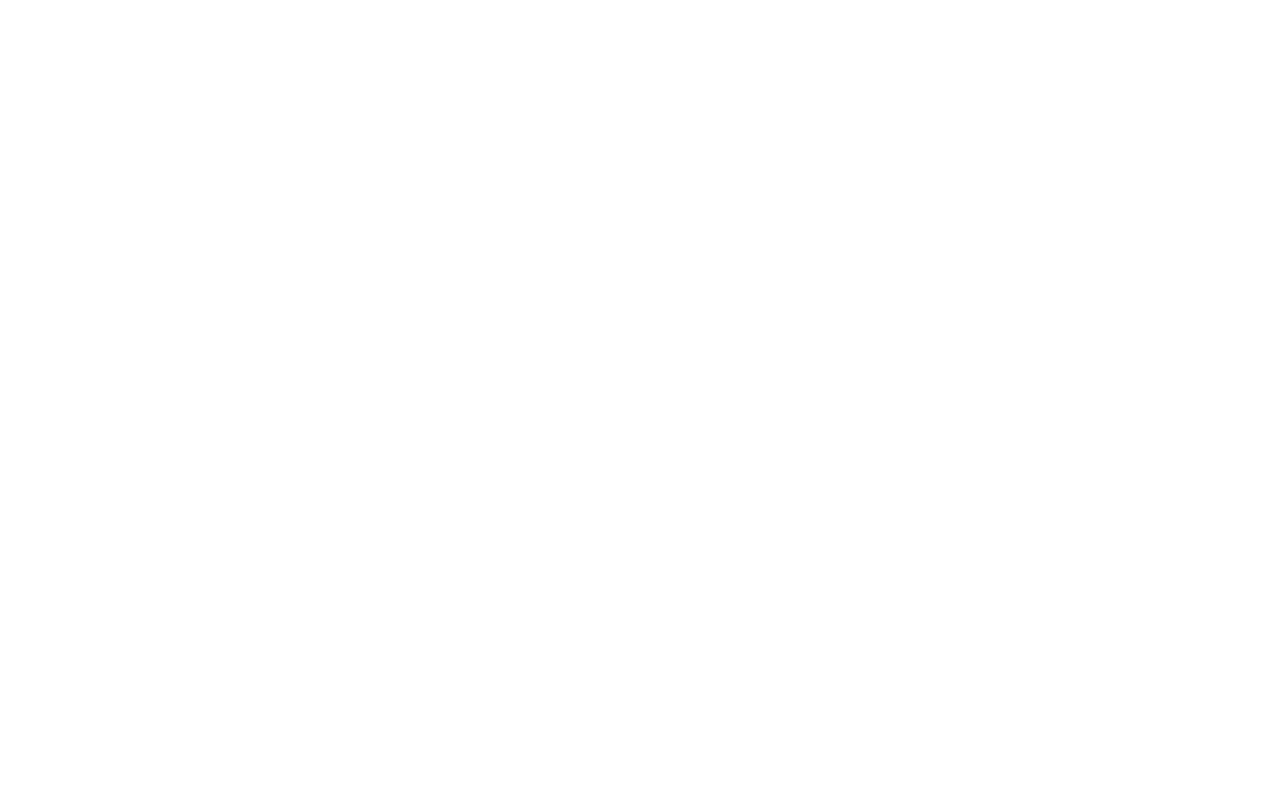
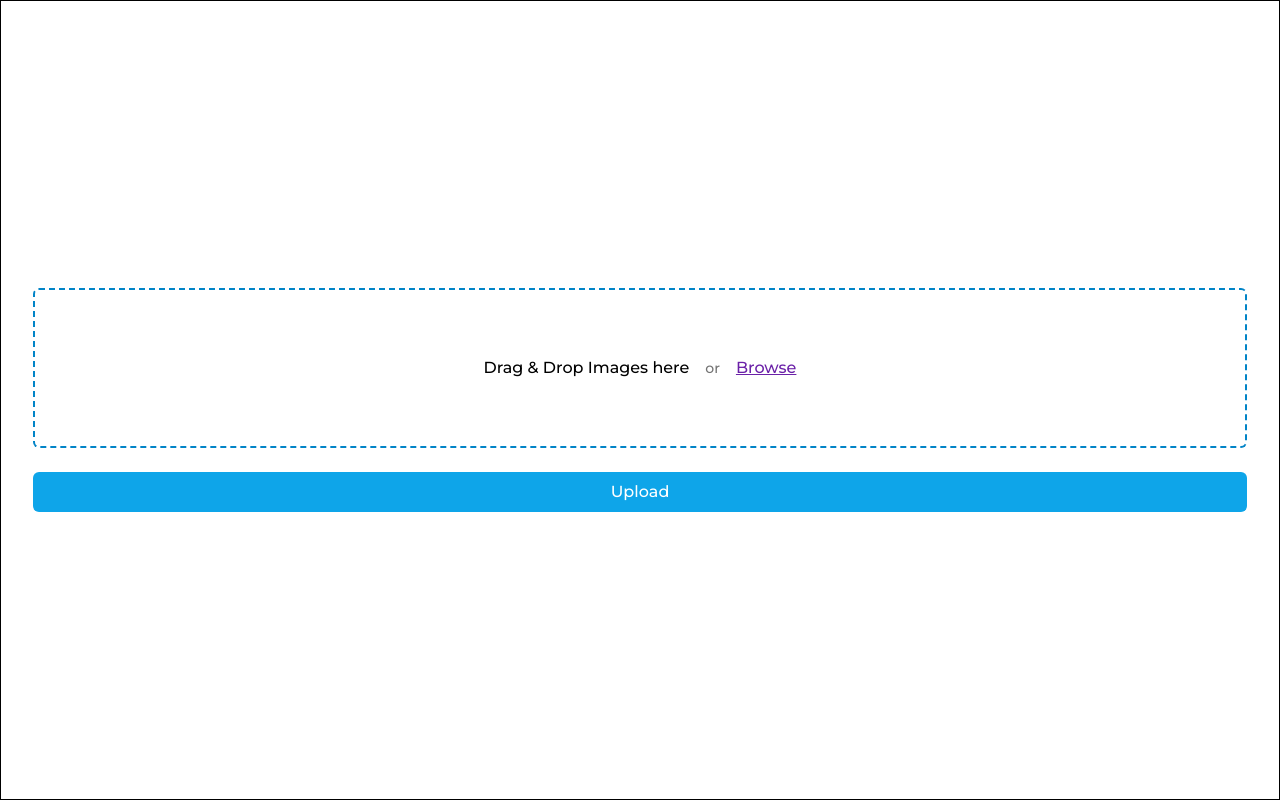
Before and after one commit to Byte-Mystic/HealthSync-Client, a React (Vite) app: page /dragdrop in a window 1280 px wide. Before the commit this address had no page. Built offline with nearby package versions, Linux system fonts and the light colour scheme.

Commit message:
Drag and Drop component

```diff
--- a/components/Chats/chatHistory.jsx
+++ b/components/Chats/chatHistory.jsx
@@ -1,4 +1,4 @@
-import React from "react";
+import { useState } from "react";
 import { RiDeleteBin5Line, RiAddFill } from "react-icons/ri";
 
 // const ChatHistory = () => {
@@ -25,6 +25,12 @@ import { RiDeleteBin5Line, RiAddFill } from "react-icons/ri";
 // };
 
 const ChatHistory = () => {
+  const [isSelected, setIsSelected] = useState(false);
+
+  const handleCheck = (e) => {
+    setIsSelected(e.target.checked);
+  };
+
   return (
     <div className="h-full w-full pt-6 px-6 flex flex-col border-t border-neutral-600">
       <div className="flex items-center justify-between">
@@ -36,7 +42,27 @@ const ChatHistory = () => {
         </span>
         <RiDeleteBin5Line className="text-xl text-neutral-500 transition ease-in-out duration-300 delay-75 hover:text-red-600 cursor-pointer" />
       </div>
-      <div className="height-90 my-4 border border-white">1</div>
+      <div className="h-96 my-4 flex flex-col items-center gap-4 overflow-y-scroll scrollbar-none">
+        <div className="flex items-center justify-center gap-2">
+          <label className="self-start">
+            <input
+              type="checkbox"
+              name=""
+              id=""
+              checked={isSelected}
+              onChange={handleCheck}
+            />
+          </label>
+          <span
+            className={`text-xs font-medium transition ease-in-out duration-300 delay-75 ${
+              isSelected ? "text-neutral-600" : "text-neutral-300"
+            }`}
+          >
+            Lorem ipsum dolor sit amet consectetur adipisicing elit. Quia,
+            cumque.
+          </span>
+        </div>
+      </div>
       <button className="p-3 flex items-center justify-center bg-sky-500 rounded-lg transition ease-in-out duration-300 delay-75 hover:bg-sky-700">
         <RiAddFill className="text-lg text-white" />
         <p className="ml-2 font-medium text-sm text-white">New Chat</p>
--- /dev/null
+++ b/components/Drag-n-Drop/dragDrop.jsx
@@ -0,0 +1,179 @@
+import { useState, useRef } from "react";
+
+const DragDrop = () => {
+  const [images, setImages] = useState([]);
+  const [selectedImage, setSelectedImage] = useState(false);
+  const [isDragging, setIsDragging] = useState(false);
+  const fileInputRef = useRef(null);
+
+  function selectFiles() {
+    fileInputRef.current.click();
+  }
+
+  function onFileSelect(event) {
+    setSelectedImage(true);
+    const files = event.target.files;
+    if (files.length === 0) return;
+    for (let i = 0; i < files.length; i++) {
+      if (files[i].type.split("/")[0] !== "image") continue;
+      if (!images.some((e) => e.name === files[i].name)) {
+        setImages((prevImages) => [
+          ...prevImages,
+          {
+            name: files[i].name,
+            url: URL.createObjectURL(files[i]),
+          },
+        ]);
+      }
+    }
+  }
+
+  function deleteImage(index) {
+    setImages((prevImages) => prevImages.filter((_, i) => i !== index));
+    if (index === 0) setSelectedImage(false);
+    console.log(index);
+  }
+
+  function onDragOver(event) {
+    event.preventDefault();
+    setIsDragging(true);
+    event.dataTransfer.dropEffect = "copy";
+  }
+
+  function onDragLeave(event) {
+    event.preventDefault();
+    setIsDragging(false);
+  }
+
+  function onDrop(event) {
+    event.preventDefault();
+    setIsDragging(false);
+    const files = event.dataTransfer.files;
+    for (let i = 0; i < files.length; i++) {
+      if (files[i].type.split("/")[0] !== "image") continue;
+      if (!images.some((e) => e.name === files[i].name)) {
+        setImages((prevImages) => [
+          ...prevImages,
+          {
+            name: files[i].name,
+            url: URL.createObjectURL(files[i]),
+          },
+        ]);
+      }
+    }
+  }
+
+  function uploadImage() {
+    console.log("Images: ", images);
+  }
+
+  return (
+    <div className="h-screen px-8 flex flex-col items-center justify-center gap-6 border border-black">
+      <div
+        className="w-full h-40 px-4 flex justify-center items-center border-2 border-dashed border-sky-600 rounded-md select-none"
+        onDragOver={onDragOver}
+        onDragLeave={onDragLeave}
+        onDrop={onDrop}
+      >
+        {isDragging ? (
+          <span className="transition ease-in-out duration-100 font-medium hover:opacity-60">
+            Drop Images here
+          </span>
+        ) : (
+          <span className="flex items-center justify-center gap-4">
+            <p className="font-medium">Drag & Drop Images here</p>
+            <p className="font-medium text-sm text-neutral-500">or</p>
+            <span
+              className="font-medium transition ease-in-out duration-300 cursor-pointer underline text-purple-800 hover:text-purple-600"
+              role="button"
+              onClick={selectFiles}
+            >
+              Browse
+            </span>
+          </span>
+        )}
+        <input
+          type="file"
+          name="file"
+          className="hidden"
+          multiple
+          ref={fileInputRef}
+          onChange={onFileSelect}
+        />
+      </div>
+      {selectedImage && (
+        <div className="h-28 w-full flex justify-start items-start flex-wrap">
+          {images.map((images, index) => (
+            <div className="h-24 w-24 mx-2 relative" key={index}>
+              <span
+                className="z-50 h-7 w-7 text-center rounded-full bg-red-600 text-white absolute -top-2 -right-4 cursor-pointer text-lg font-bold transition ease-in-out duration-300 delay-75 hover:bg-red-500"
+                onClick={() => deleteImage(index)}
+              >
+                &times;
+              </span>
+              <img
+                src={images.url}
+                alt={images.name}
+                className="object-cover h-full w-full rounded-md border border-black"
+              />
+            </div>
+          ))}
+        </div>
+      )}
+      <button
+        type="button"
+        onClick={uploadImage}
+        className="w-full px-3 py-2 cursor-pointer outline-none bg-sky-500 hover:bg-sky-600 rounded-md text-white font-medium"
+      >
+        Upload
+      </button>
+    </div>
+  );
+};
+
+export default DragDrop;
+
+// <div className="oct-card border-2 border-sky-800 rounded-md shadow-md shadow-gray-500">
+//        <div className="top">
+//          <p>OCT Image Upload</p>
+//        </div>
+//        <div
+//          className="drag-area"
+//          onDragOver={onDragOver}
+//          onDragLeave={onDragLeave}
+//          onDrop={onDrop}
+//        >
+//          {isDragging ? (
+//            <span className="select">Drop Images here</span>
+//          ) : (
+//            <>
+//              Drag & Drop Image here or
+//              <span className="select" role="button" onClick={selectFiles}>
+//                Browse
+//              </span>
+//            </>
+//          )}
+
+//          <input
+//            type="file"
+//            name="file"
+//            className="file"
+//            multiple
+//            ref={fileInputRef}
+//            onChange={onFileSelect}
+//          />
+//        </div>
+//        <div className="oct-container">
+//          {images.map((images, index) => (
+//            <div className="oct-image" key={index}>
+//              <span className="delete" onClick={() => deleteImage(index)}>
+//                &times;
+//              </span>
+//              <img src={images.url} alt={images.name} />
+//            </div>
+//          ))}
+//        </div>
+//        <button type="button" onClick={uploadImage}>
+//          Upload
+//        </button>
+//      </div>
--- a/src/App.jsx
+++ b/src/App.jsx
@@ -5,6 +5,7 @@ import { SignUp, Login } from "../templates/SignInPage";
 import Main from "../components/LeftSideBar/main";
 import Dashboard from "../components/Dashboard/dashboard";
 import PricingPage from "../templates/PricingPage/pricingPage";
+import DragDrop from "../components/Drag-n-Drop/dragDrop";
 
 const App = () => {
   return (
@@ -14,6 +15,7 @@ const App = () => {
         <Route path="/register" element={<SignUp />} />
         <Route path="/login" element={<Login />} />
         <Route path="/pricingpage" element={<PricingPage />} />
+        <Route path="/dragdrop" element={<DragDrop />} />
         {/* <div className="bg-neutral-900">
           {/* <SignUp />
           {/* <Login />
```
